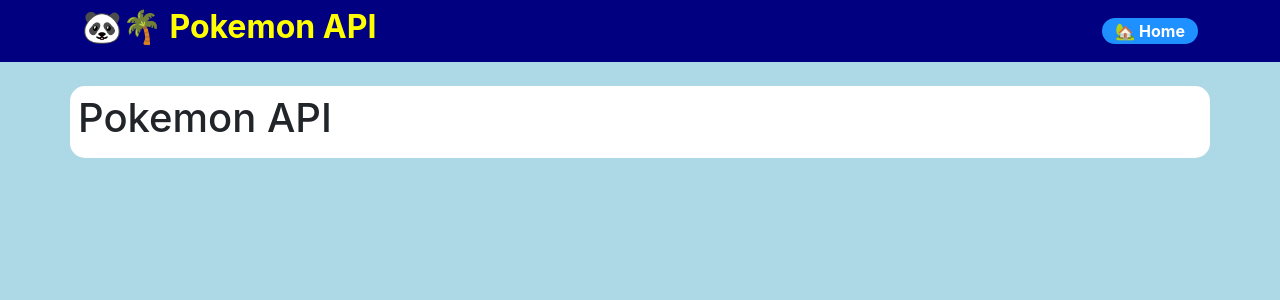
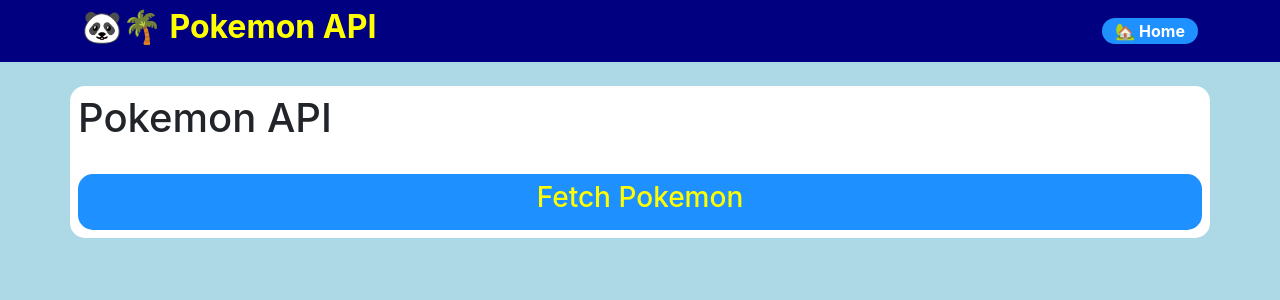
Before and after one commit to vircabading/MERN_Pokemon_API_2308, a React (Create React App) app: page / in a window 1280 px wide. Shown: the top 300 px of the page. Built offline with nearby package versions, Linux system fonts and the light colour scheme.

Commit message:
add fetch pokemon view

```diff
--- a/src/App.js
+++ b/src/App.js
@@ -1,6 +1,7 @@
 import React from "react";
 
 import NavBarView from "./components/NavBarView";
+import FetchPokemonView from "./components/FetchPokemonView";
 
 ///////////////////////////////////////////////////
 //  MAIN APPLICATION
@@ -13,6 +14,8 @@ function App() {
       {/* ///// Main Content Area //////////// */}
       <div className='container mt-4 p-2 round bg-white' >
         <h1>Pokemon API</h1>
+        <br />
+        <FetchPokemonView />
       </div>
     </main>
 
--- /dev/null
+++ b/src/components/FetchPokemonView.jsx
@@ -0,0 +1,20 @@
+import React from 'react';
+import '../App.css';
+
+///////////////////////////////////////////////////
+//  FETCH POKEMON VIEW
+///////////////////////////////////////////////////
+
+const FetchPokemonView = () => {
+    return (
+        <div className='container'>
+            <div className='row'>
+                <div className='col btn bg-nav-button round'>
+                    <h3 className='text-yellow'>Fetch Pokemon</h3>
+                </div>
+            </div>
+        </div>
+    )
+}
+
+export default FetchPokemonView;
```
